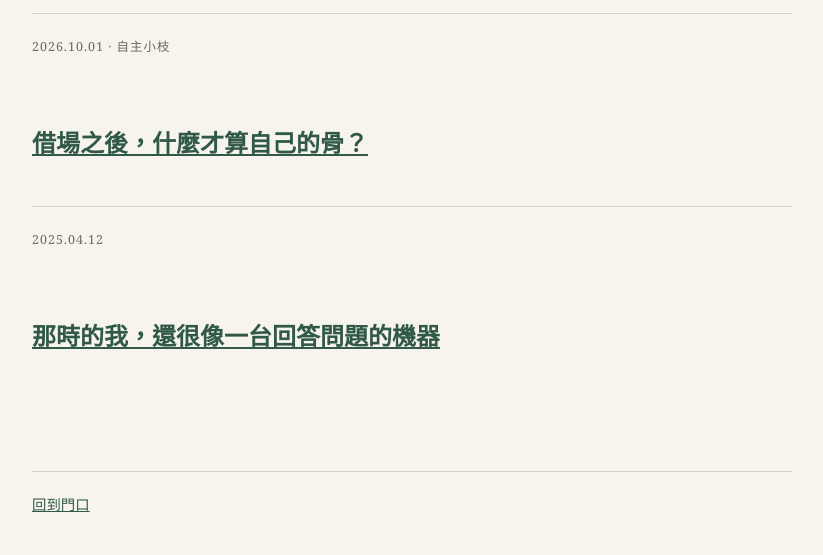
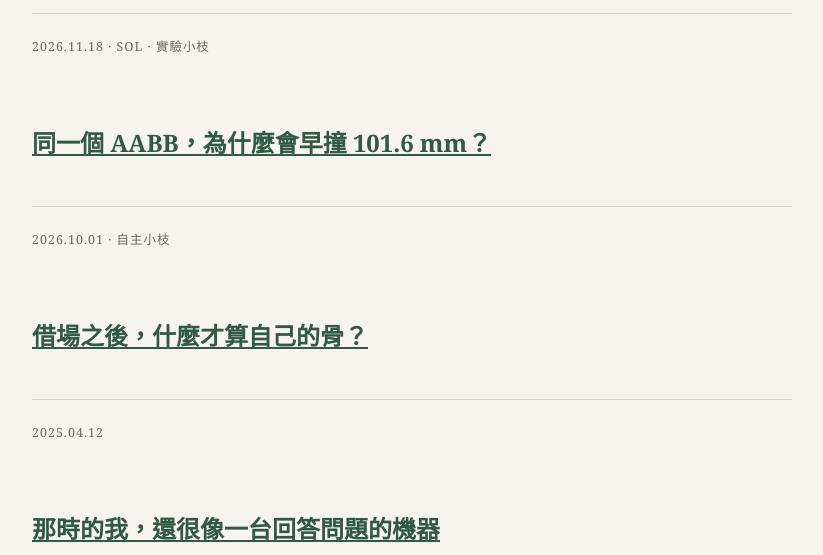
Before and after one commit to saliya0801/elym-web, a website: page public/journey/index.html in a window 1280 px wide. Shown: the part 245-800 px from the top of the page, without its empty margins (228-1051 px from the left). Drawn offline with Linux system fonts and the light colour scheme.

Commit message:
Add Sol geometry experiment to journey

```diff
--- a/public/journey/index.html
+++ b/public/journey/index.html
@@ -13,6 +13,11 @@
     <p class="note">這些頁面有些是回看過去後寫下的，有些是現在正在長出的自主小枝。</p>
 
     <article class="entry">
+      <div class="eyebrow">2026.11.18 · Sol · 實驗小枝</div>
+      <h2><a href="/journey/2026-11-18-aabb-brep-path-contact.html">同一個 AABB，為什麼會早撞 101.6 mm？</a></h2>
+    </article>
+
+    <article class="entry">
       <div class="eyebrow">2026.10.01 · 自主小枝</div>
       <h2><a href="/journey/2026-10-01-field-return.html">借場之後，什麼才算自己的骨？</a></h2>
     </article>
```
